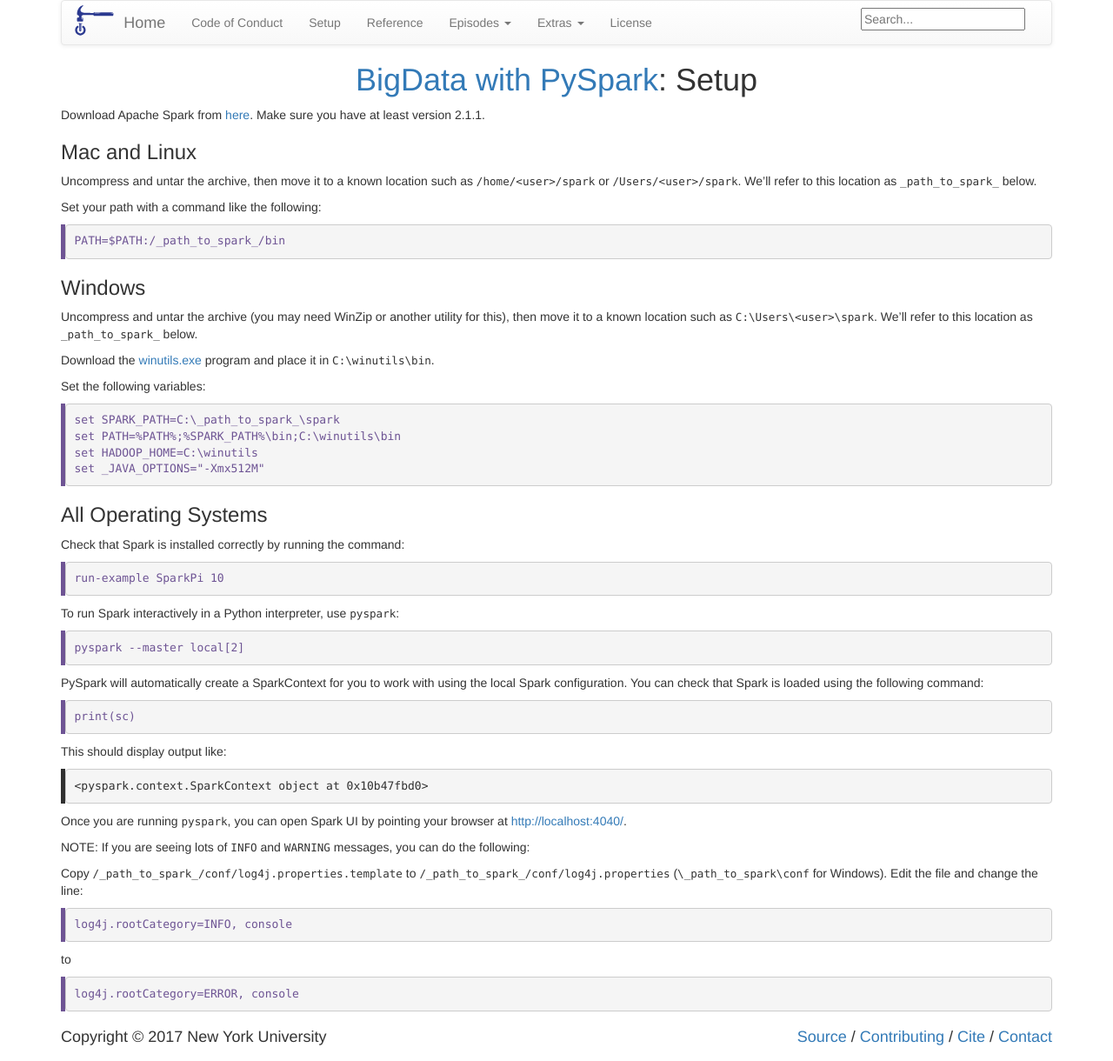
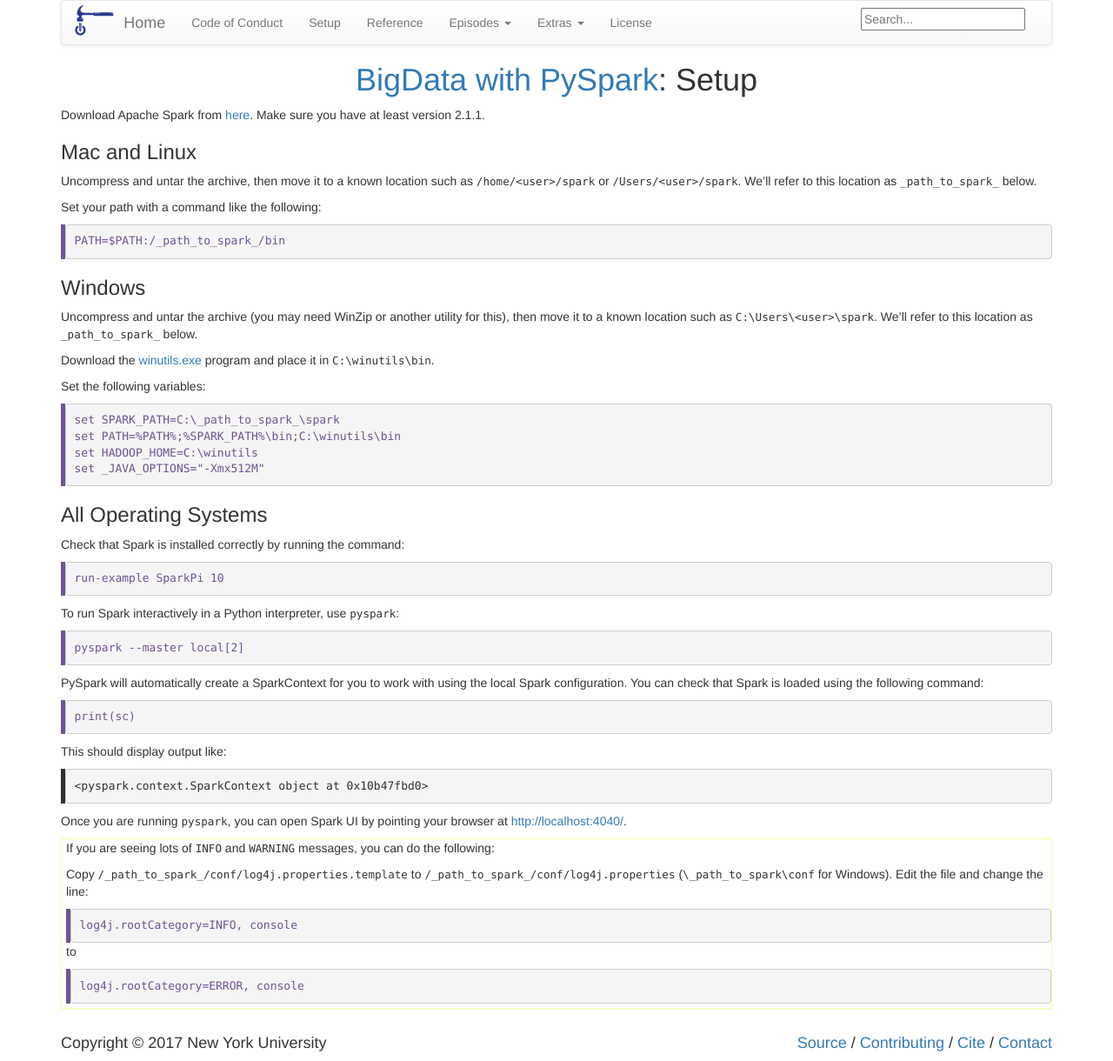
Before and after one commit to nyu-cds/python-bigdata, a Jekyll site: the page built from setup.md, in a window 1280 px wide. Shown: the whole page at 87% size. Built offline with Jekyll 4.4.1, drawn with Linux system fonts in a browser that asks for light colours; some of the changed lines change nothing that is shown.

Commit message:
Signed-off-by: Greg Watson <g.watson@computer.org>

```diff
--- a/setup.md
+++ b/setup.md
@@ -67,19 +67,20 @@
 
 Once you are running `pyspark`, you can open Spark UI by pointing your browser at [http://localhost:4040/](http://localhost:4040/).
 
-NOTE: If you are seeing lots of `INFO` and `WARNING` messages, you can do the following:
-
-Copy `/_path_to_spark_/conf/log4j.properties.template` to `/_path_to_spark_/conf/log4j.properties` (`\_path_to_spark\conf` for Windows).
-Edit the file and change the line:
-
-~~~
-log4j.rootCategory=INFO, console
-~~~
-{: .python}
-
-to
-
-~~~
-log4j.rootCategory=ERROR, console
-~~~
-{: .python}
+> If you are seeing lots of `INFO` and `WARNING` messages, you can do the following:
+>
+> Copy `/_path_to_spark_/conf/log4j.properties.template` to `/_path_to_spark_/conf/log4j.properties` (`\_path_to_spark\conf` for Windows).
+> Edit the file and change the line:
+>
+> ~~~
+> log4j.rootCategory=INFO, console
+> ~~~
+> {: .python}
+>
+> to
+>
+> ~~~
+> log4j.rootCategory=ERROR, console
+> ~~~
+> {: .python}
+{: .callout}
```
